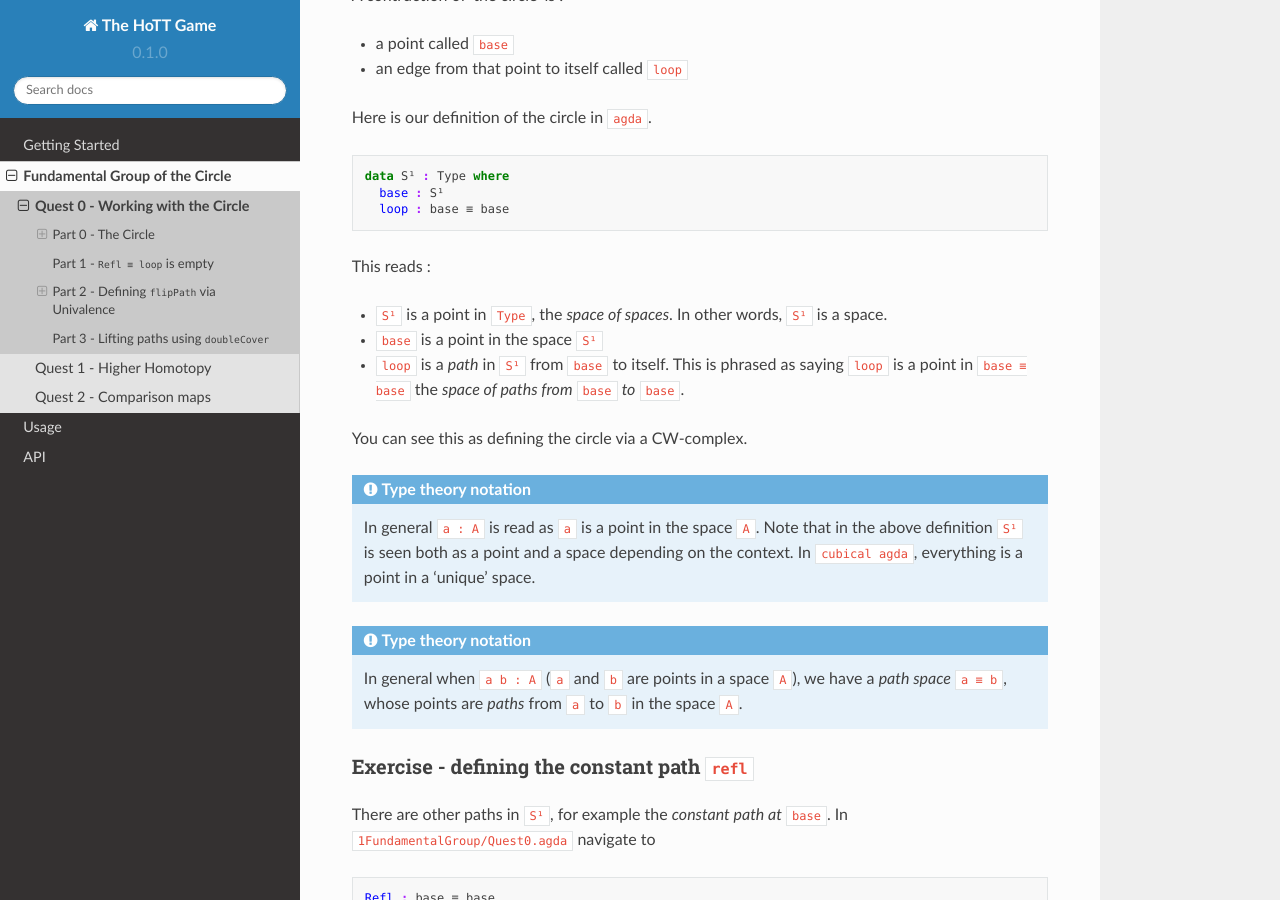
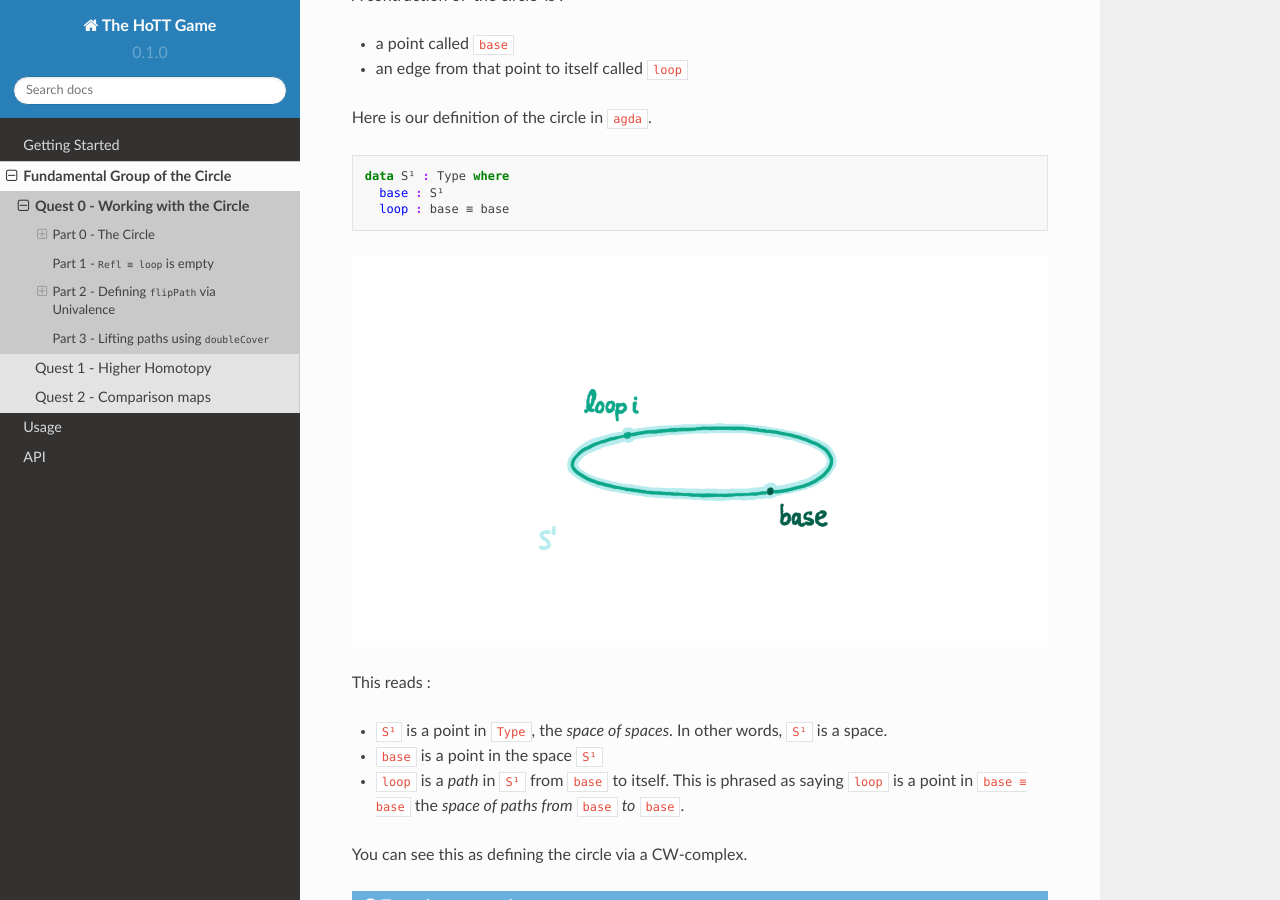
Before and after one commit to thehottgame/theHoTTGameGuide, a Sphinx documentation site: the page built from docs/source/1-fundamental-group/quest-0.rst, in a window 1280 px wide and 900 px high, scrolled down 380 px. Built offline with Sphinx 7.4.7 and the Read the Docs theme 2.0.0, drawn with Linux system fonts in a browser that asks for light colours; pages that are not in the unit, such as notebooks, are missing from menus.

Commit message:
Added S1 gif

```diff
--- a/docs/source/1-fundamental-group/quest-0.rst
+++ b/docs/source/1-fundamental-group/quest-0.rst
@@ -30,6 +30,10 @@ Here is our definition of the circle in ``agda``.
    data S¹ : Type where
      base : S¹
      loop : base ≡ base
+
+.. image:: image/S1-final.gif
+  :width: 1000
+  :alt: S1
 
 This reads :
 
@@ -283,7 +287,7 @@ considering the end points of the 'lifted paths'.
 ``Refl`` will 'lift' to a 'constant path' and ``loop`` will 'lift' to
 
 .. image:: image/lifted_loops.png
-  :width: 100
+  :width: 1000
   :alt: liftedPaths
 
 Let's assume for the moment that we have ``flipPath`` already and
--- a/docs/source/conf.py
+++ b/docs/source/conf.py
@@ -1,4 +1,12 @@
 # Configuration file for the Sphinx documentation builder.
+
+from sphinx.builders.html import StandaloneHTMLBuilder
+StandaloneHTMLBuilder.supported_image_types = [
+    'image/svg+xml',
+    'image/gif',
+    'image/png',
+    'image/jpeg'
+]
 
 # -- Project information
 
```
Also changed, not shown: docs/source/1-fundamental-group/image/S1-final.gif (added).
